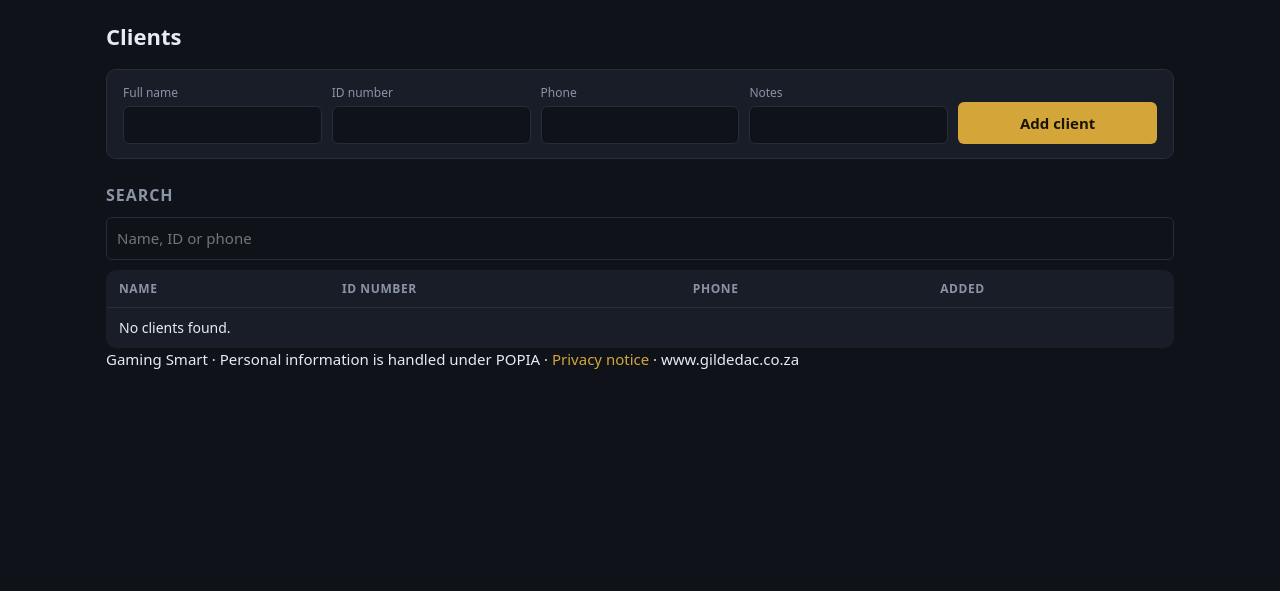
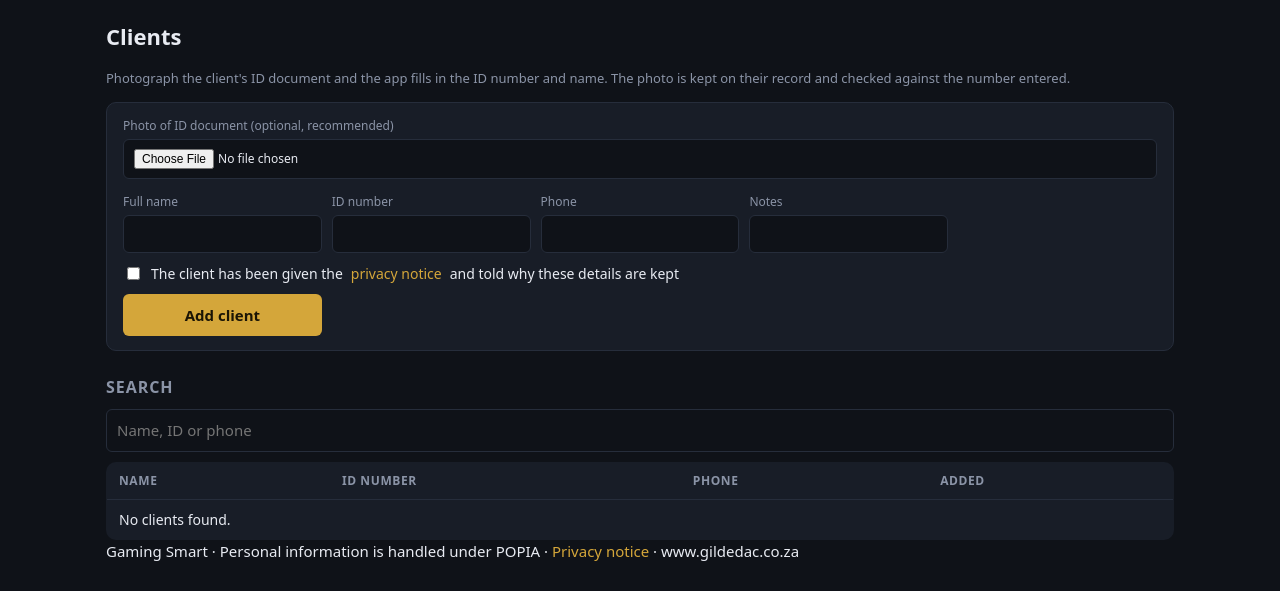
Before and after one commit to elitecommodity-rgb/gaming-smart, a Flask app: template templates/clients.html in a window 1280 px wide. Shown: the top 591 px of the page. Run offline with Flask 3, Linux system fonts and the light colour scheme; the template is opened without the code that fills it, so the values that code supplies are empty; some libraries are stand-ins or nearby versions.

Commit message:
Update clients.html

```diff
--- a/templates/clients.html
+++ b/templates/clients.html
@@ -1,18 +1,36 @@
 {% extends "base.html" %}
 {% block body %}
 <h1>Clients</h1>
-<form class="box" method="post">
+<p class="hint">Photograph the client's ID document and the app fills in the ID number and name. The photo is kept on their record and checked against the number entered.</p>
+<form id="cf" class="box" method="post" enctype="multipart/form-data">
+  <input type="hidden" name="ocr_text" id="ocr_text">
+  <label style="grid-column:1/-1">Photo of ID document (optional, recommended)
+    <input id="photo" type="file" name="photo" accept="image/*" capture="environment">
+    <img id="preview" class="preview" alt="ID preview" hidden>
+    <span id="ocrstatus" class="hint"></span></label>
   <label>Full name<input name="full_name" required></label>
-  <label>ID number<input name="id_number"></label>
+  <label>ID number<input name="id_number" inputmode="numeric" autocomplete="off"></label>
   <label>Phone<input name="phone" type="tel"></label>
   <label>Notes<input name="notes"></label>
+  <label class="check" style="grid-column:1/-1"><input type="checkbox" name="notice" value="1" required> The client has been given the <a href="{{ url_for('privacy') }}" target="_blank">privacy notice</a> and told why these details are kept</label>
   <button>Add client</button>
 </form>
 <h2>Search</h2>
 <form method="get" style="margin-bottom:10px"><input name="q" value="{{ q }}" placeholder="Name, ID or phone" style="width:100%"></form>
 <div class="tablewrap"><table>
 <tr><th>Name</th><th>ID number</th><th>Phone</th><th>Added</th></tr>
-{% for r in rows %}<tr><td><a href="{{ url_for('client_detail', cid=r.id) }}">{{ r.full_name }}</a></td><td>{{ r.id_number }}</td><td>{{ r.phone }}</td><td>{{ r.created_at }}</td></tr>
+{% for r in rows %}<tr><td><a href="{{ url_for('client_detail', cid=r.id) }}">{{ r.full_name }}</a></td><td>{{ mask_id(r.id_number) }}</td><td>{{ r.phone }}</td><td>{{ r.created_at }}</td></tr>
 {% else %}<tr><td colspan="4">No clients found.</td></tr>{% endfor %}
 </table></div>
+<script src="{{ url_for('static', filename='capture.js') }}"></script>
+<script>
+GSCapture({ input: '#photo', status: '#ocrstatus', preview: '#preview', ocr: '#ocr_text', kind: 'id',
+  apply: (s, h) => {
+    const f = document.getElementById('cf'), got = [];
+    if (s.id_number && h.setv(f.id_number, s.id_number)) got.push('ID number');
+    if (s.full_name && h.setv(f.full_name, s.full_name)) got.push('name ' + s.full_name);
+    if (s.client) got.push('already on file as ' + s.client.name);
+    return got;
+  } });
+</script>
 {% endblock %}
```
